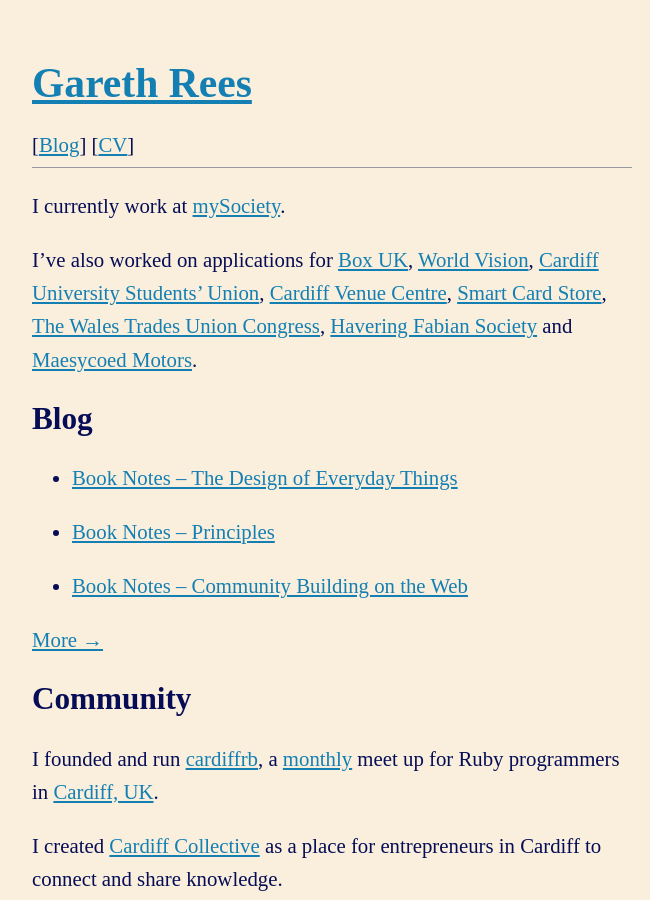
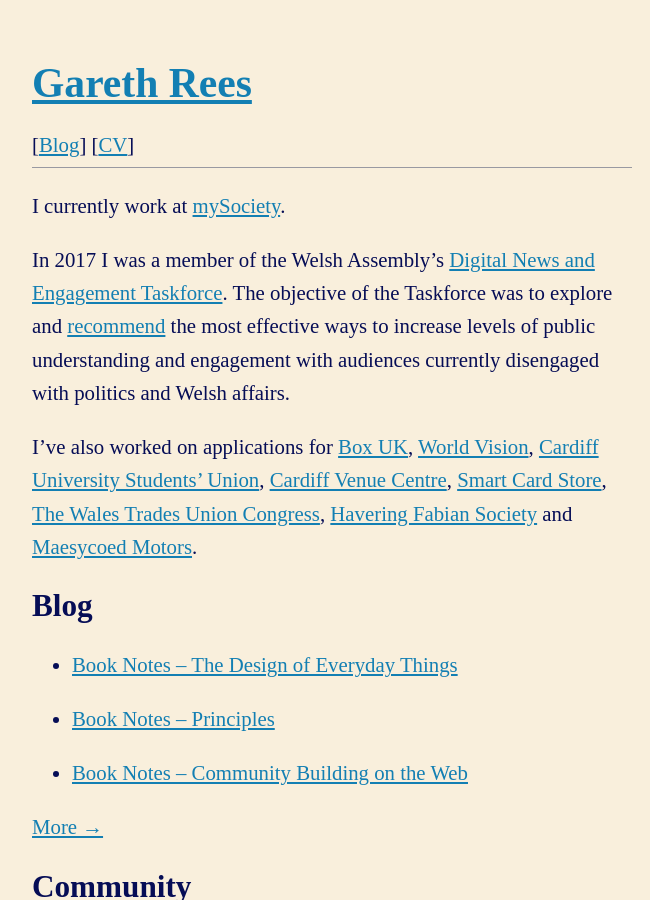
Before and after one commit to garethrees/garethrees.github.com, a Jekyll site: the page built from index.md, in a window 1280 px wide and 900 px high. Shown: the whole window, without its empty margins (308-958 px from the left). Built offline with Jekyll 4.4.1, drawn with Linux system fonts in a browser that asks for light colours.

Commit message:
Add DN&E Task Force

```diff
--- a/index.md
+++ b/index.md
@@ -4,6 +4,8 @@
 ---
 
 I currently work at [mySociety](http://www.mysociety.org).
+
+In 2017 I was a member of the Welsh Assembly's [Digital News and Engagement Taskforce](http://www.assembly.wales/en/abthome/about_us-commission_assembly_administration/Pages/Digital-News-and-Information-Taskforce.aspx). The objective of the Taskforce was to explore and [recommend](http://www.assembly.wales/SiteCollectionDocuments/Taskforce-Report-web-E.pdf) the most effective ways to increase levels of public understanding and engagement with audiences currently disengaged with politics and Welsh affairs.
 
 I've also worked on applications for [Box UK](http://www.boxuk.com), [World Vision](http://www.worldvisionmicro.org), [Cardiff University Students' Union](http://cardiffstudents.com), [Cardiff Venue Centre](http://cardiffvenuecentre.com), [Smart Card Store](http://smartcardstore.co.uk), [The Wales Trades Union Congress](http://standupforabetterway.org), [Havering Fabian Society](http://haveringfabians.org.uk) and [Maesycoed Motors](http://maesycoedmotors.co.uk).
 
```
